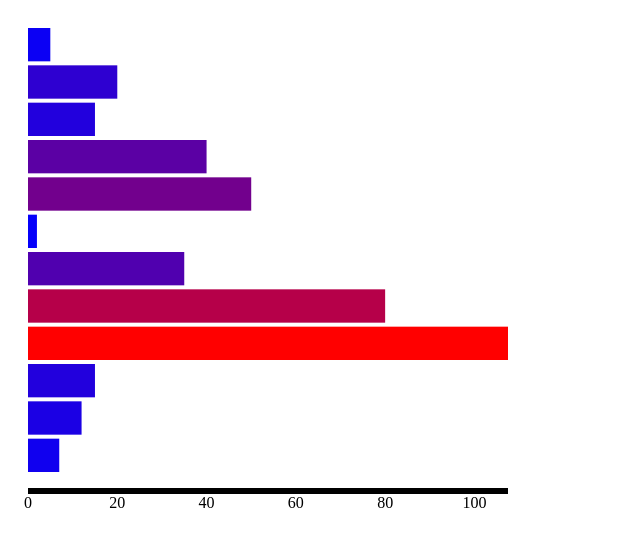
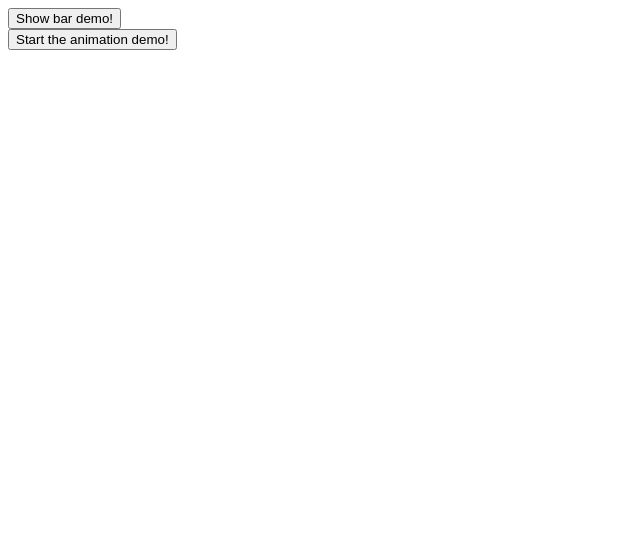
Before and after one commit to vad2der/D3js, a plain HTML site: page index.html in a window 1280 px wide. Shown: the whole page, without its empty margins (0-640 px from the left). Drawn offline with nearby package versions, Linux system fonts and the light colour scheme.

Commit message:
put deomes under onClick buttons, added simple animation (transition) demo

```diff
--- a/index.html
+++ b/index.html
@@ -3,10 +3,15 @@
 	<head>
 		<title>D3JS training</title>
 		<script src="https://d3js.org/d3.v3.min.js" charset="utf-8"></script>
+
 	</head>
 
 	<body>
-
+		<button id="bar" onclick="barFunc()">Show bar demo!</button>
+		<div id="bar_canvas"></div>
+		<button id="anim" onclick="animFunc()">Start the animation demo!</button>
+		<div id="anim_canvas"></div>
 	</body>
 	<script src="./script/2.js"></script>
+	<script src="./script/3.js"></script>
 </html>
--- a/script/2.js
+++ b/script/2.js
@@ -1,8 +1,13 @@
+var barFunc = function() {
+	// just an array/list of data to display.
 	var dataArray = [5, 20, 15, 40, 50, 2, 35, 80, 112, 15, 12, 7]
 
+	//canvas size
 	var height = 500;
 	var width = 500;
 
+	// clear previous d3 instances
+	d3.select("svg").remove();
 
 	// scale up to full width of the canvas
 	var maxWidth = Math.max(...dataArray);
@@ -15,19 +20,22 @@ var colorScale = d3.scale.linear()
 	                         .domain([0, maxWidth])
 	                         .range(["blue","red"]);
 
-// axis
+	// axis instance and properties
 	var axis = d3.svg.axis()
 					 .ticks(5)
 					 .scale(widthScale);
 
-var canvas = d3.select("body")
+	var canvas = d3.select("#bar_canvas")
 	  			   .append("svg")
 	               .attr("width", width)
 	               .attr("height", height)
 	               		.append("g")
 	               		.attr("transform", "translate(20,20)");
 
+	// height scale factor
 	var heightScaleFactor = 0.8*height/dataArray.length;
+
+	// bars to show from data
 	var bars = canvas.selectAll("rect")
 					 .data(dataArray)
 					 .enter()
@@ -36,6 +44,9 @@ var bars = canvas.selectAll("rect")
 					 	.attr("height", heightScaleFactor)
 					 	.attr("fill", function(d) {return colorScale(d);})
 					 	.attr("y", function(d, i){return heightScaleFactor*1.12*i;});
+
+	// putting the axis in
 	canvas.append("g")
-	  .attr("transform","translate(0,460)")
+		  .attr("transform","translate(0,"+ height*0.9+")")
 		  .call(axis);
+}
--- /dev/null
+++ b/script/3.js
@@ -0,0 +1,44 @@
+var animFunc = function(){
+	// just a piece to bind in svg element
+	var data = ["one"];
+
+	// clear previous d3 instances
+	d3.select("svg").remove();
+
+	// canvas size
+	var width = 500;
+	var height = 500;
+
+	// canvas for playing
+	var canvas = d3.select("#anim_canvas")
+			   .append("svg")
+			   .attr("width", width)
+			   .attr("height", height);
+
+	// 2d gemetry element "svg" to play with
+	var circle = canvas.selectAll("circle")
+				   .data(data)
+				   .enter()
+				   		.append("circle")
+				   		.attr("cx", 50)
+				   		.attr("cy", 50)
+				   		.attr("r", 25)
+				   		.attr("fill", "pink");
+
+	// action part: transformations
+	circle.transition()
+	  .duration(2000)
+	  .delay(500)
+	  .attr("cx", 450)
+	  	.transition()
+	  	.attr("fill", "red")
+	  	.attr("cy", 450)
+	  		.transition()
+	  		.attr("fill", "purple")
+	  		.attr("cx", 50)
+	  			.transition()
+	  			.attr("fill", "grey")
+	  			.attr("cy", 50)
+	  			.each("end", function() {d3.select(this).attr("fill", "pink")});
+
+}
```
Lines whose indentation alone changed are shown as unchanged.
